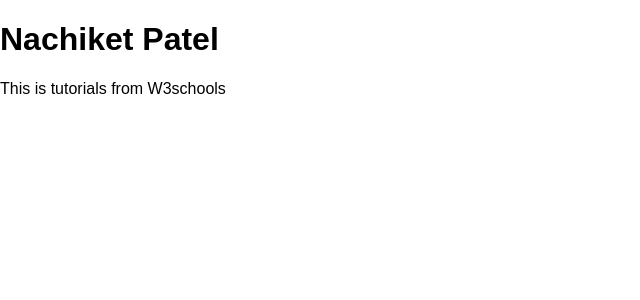
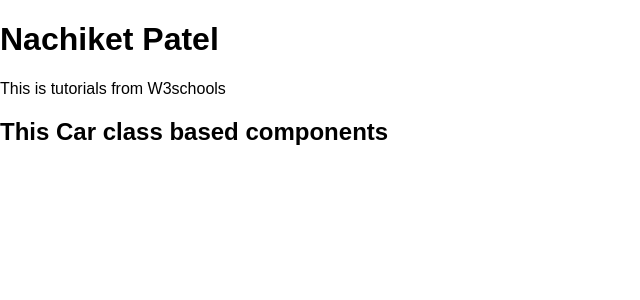
Before and after one commit to Nachiket-Patel/Web-Devolopment, a React (Create React App) app in the folder React/W3schools/w3schools/: page / in a window 1280 px wide. Shown: the top 300 px of the page, without its empty margins (0-640 px from the left). Built offline with nearby package versions, Linux system fonts and the light colour scheme.

Commit message:
Add Class based component

```diff
--- a/React/W3schools/w3schools/src/App.js
+++ b/React/W3schools/w3schools/src/App.js
@@ -1,5 +1,15 @@
 import React from 'react';
 import './App.css';
+
+
+class Car extends React.Component {
+  render() {
+    return(
+      <h2>This Car class based components</h2>
+    );
+  };
+};
+
 
 export default function App() {
 
@@ -7,6 +17,7 @@ export default function App() {
     <div>
       <h1>Nachiket Patel</h1>
       <p>This is tutorials from W3schools</p>
+      <Car />
     </div>
   );
 
```
